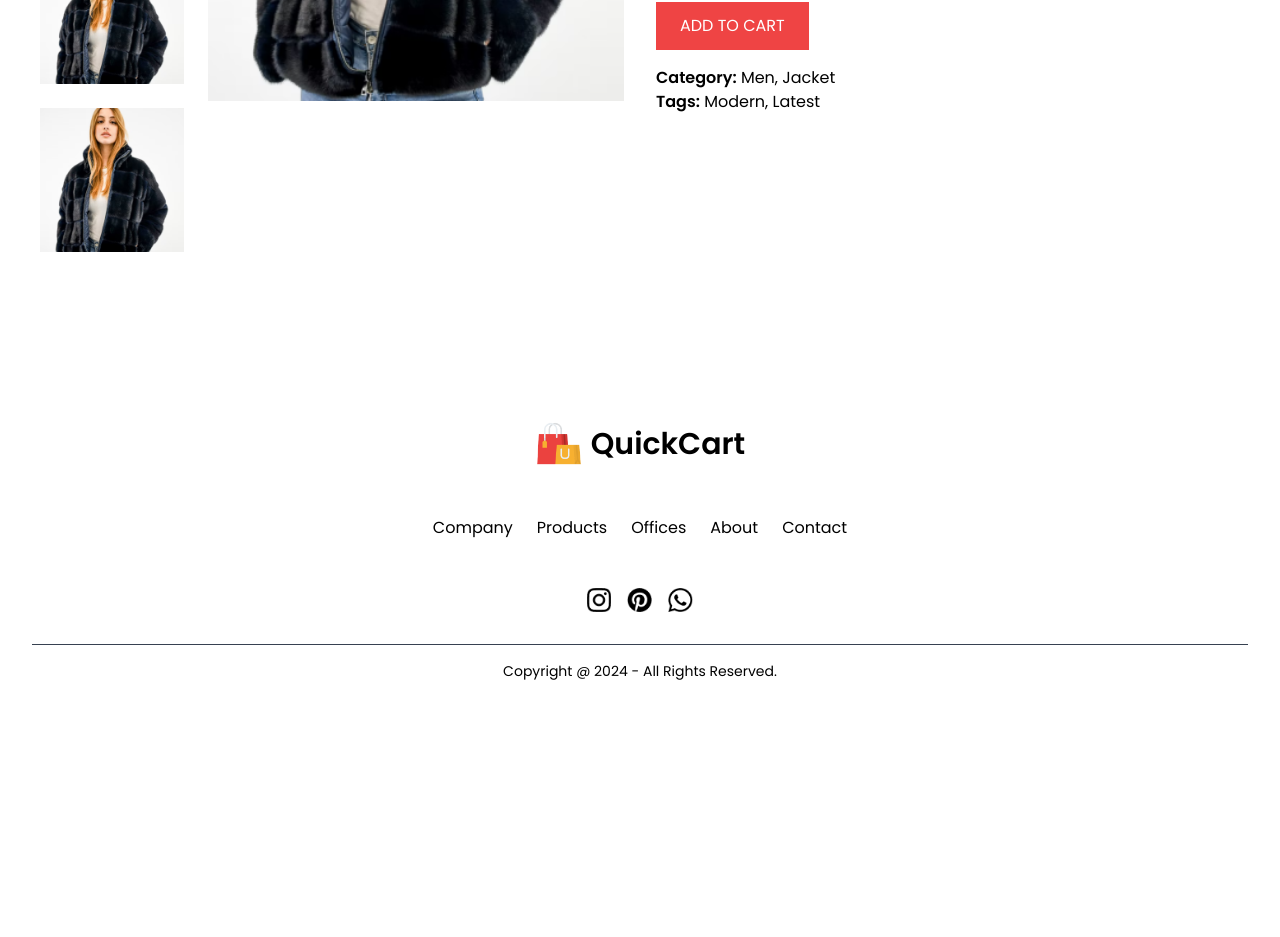
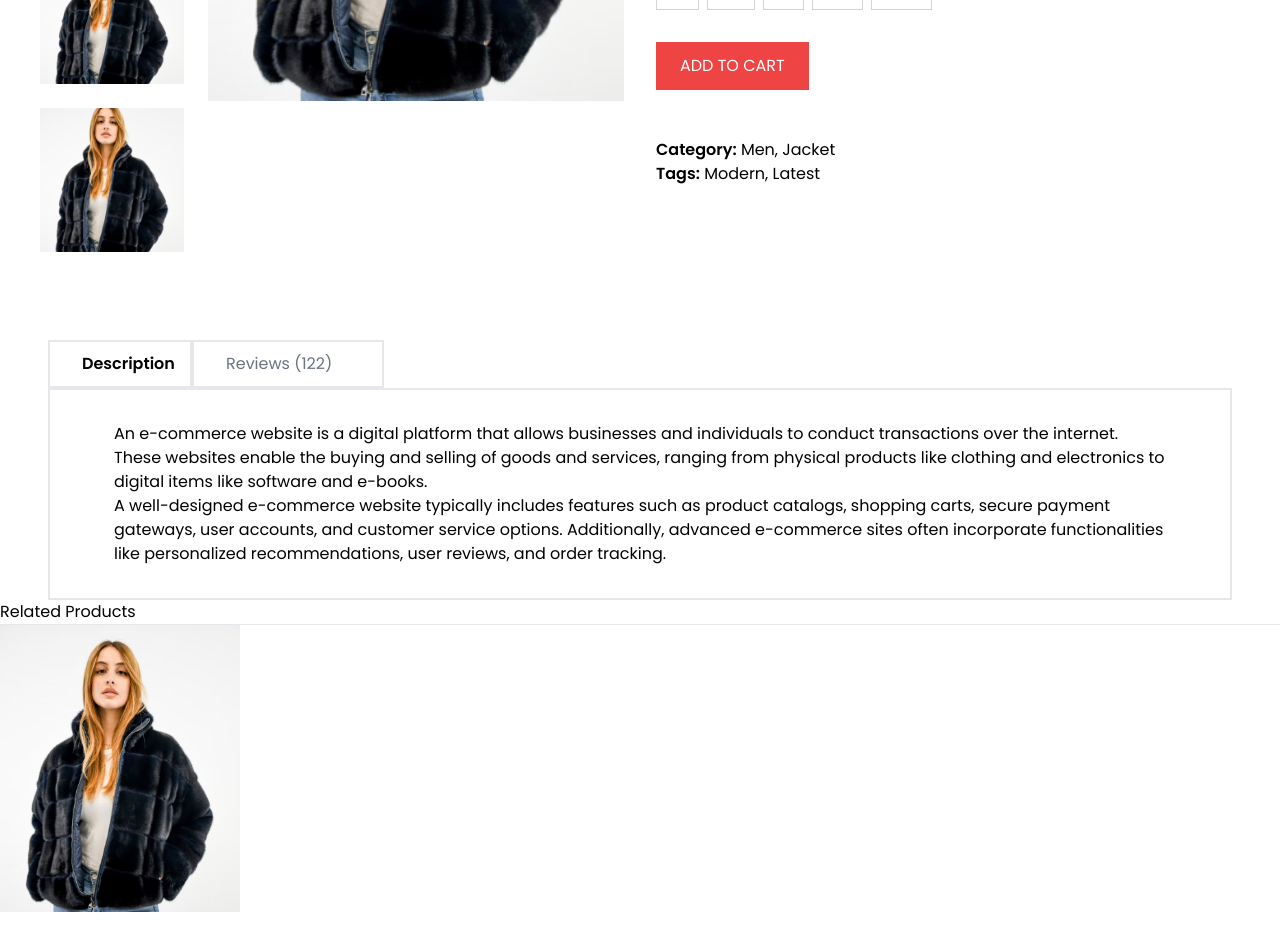
Before and after one commit to ast003/QuickCart, a React (Vite) app in the folder myapp/: page /product/1 in a window 1280 px wide. Shown: the part 560-1497 px from the top of the page. Before the commit the page ends 1273 px from the top, so only its background shows below. Built offline with nearby package versions, Linux system fonts and the light colour scheme.

Commit message:
working on product display

```diff
--- a/myapp/src/Components/BreadCrum.jsx
+++ b/myapp/src/Components/BreadCrum.jsx
@@ -3,7 +3,7 @@ import arrow_icon from './Assets/breadcrum_arrow.png'
 const BreadCrum = (props) => {
     const {product}=props;
   return (
-    <div className='flex items-center mx-12 my-6 gap-2'>
+    <div className='flex items-center mx-8 my-6 gap-2 capitalize'>
         HOME <img src={arrow_icon}/> SHOP<img src={arrow_icon}/> {product.category}<img src={arrow_icon}/> {product.name}
     </div>
   )
--- /dev/null
+++ b/myapp/src/Components/DescriptionBox.jsx
@@ -0,0 +1,19 @@
+const DescriptionBox = () => {
+    return (
+        <div className='descriptionbox'>
+            <div className='navigator flex px-12 mt-12'>
+                <div className="h-12 w-36 border-2 border-gray-200 content-center px-8 font-semibold">Description</div>
+                <div className="h-12 w-48 border-2 border-gray-200 content-center px-8 text-gray-500">Reviews (122)</div>
+            </div>
+            <div className='description-box px-12 '>
+                <p className="px-16 py-8 content-center border-2 border-gray-20">
+                An e-commerce website is a digital platform that allows businesses and individuals to conduct transactions over the internet.
+                These websites enable the buying and selling of goods and services, ranging from physical products like clothing and electronics to digital items like software and e-books.
+                <br/>A well-designed e-commerce website typically includes features such as product catalogs, shopping carts, secure payment gateways, user accounts, and customer service options.
+                Additionally, advanced e-commerce sites often incorporate functionalities like personalized recommendations, user reviews, and order tracking.
+                </p>
+            </div>
+        </div>
+    )
+}
+export default DescriptionBox
--- a/myapp/src/Components/Navbar.jsx
+++ b/myapp/src/Components/Navbar.jsx
@@ -1,6 +1,6 @@
 import logo from './Assets/logo.png';
 import cart_icon from './Assets/cart_icon.png';
-import  { useState } from 'react';
+import { useState } from 'react';
 import { Link } from 'react-router-dom';
 
 const Navbar = () => {
@@ -23,10 +23,11 @@ const Navbar = () => {
             )}
           </svg>
         </button>
-        <Link to='/cart' className='relative ml-4'>
+        <Link to='/cart' className='relative ml-4 -mr-3'>
           <img src={cart_icon} alt="Cart" className='h-6 w-6' />
-          <div className='bg-red-500 text-white rounded-full w-5 h-5 flex items-center justify-center absolute -top-2 -right-2 text-xs'>1</div>
+          <div className='bg-red-500 text-white rounded-full w-5 h-5 flex items-center justify-center absolute -top-2 -right-3 text-xs'>1</div>
         </Link>
+
       </div>
       <ul className={` ${isMenuOpen ? 'flex' : 'hidden'} flex-col md:flex-row md:flex md:space-x-8 md:items-center absolute md:static top-14 left-0 right-0 bg-white md:bg-transparent shadow-md md:shadow-none p-4 md:p-0`}>
         <li onClick={() => { setMenu("shop"); setIsMenuOpen(false); }} className="relative mt-2 md:mt-0">
@@ -51,7 +52,7 @@ const Navbar = () => {
       </ul>
       <div className='login-cart hidden md:flex items-center space-x-10'>
         <Link to='/login'>
-        <button type="button" className="text-gray-950 px-4 py-2 rounded-full border-solid border-2 border-gray-700 hover:bg-gray-200 ">Login</button>
+          <button type="button" className="text-gray-950 px-4 py-2 rounded-full border-solid border-2 border-gray-700 hover:bg-gray-200 ">Login</button>
         </Link>
         <Link to='/cart' className='relative'>
           <img src={cart_icon} alt="Cart" className='h-6 w-6' />
--- a/myapp/src/Components/ProductDisplay.jsx
+++ b/myapp/src/Components/ProductDisplay.jsx
@@ -38,7 +38,7 @@ const ProductDisplay = (props) => {
         </div>
         <div className="mb-4">
           <h2 className="text-xl text-gray-500 font-semibold mb-2">Select Size</h2>
-          <div className="flex space-x-2">
+          <div className="flex space-x-2 mt-8">
             <div className="border border-gray-300 px-4 py-2 cursor-pointer hover:bg-gray-200">S</div>
             <div className="border border-gray-300 px-4 py-2 cursor-pointer hover:bg-gray-200">M</div>
             <div className="border border-gray-300 px-4 py-2 cursor-pointer hover:bg-gray-200">L</div>
@@ -46,8 +46,8 @@ const ProductDisplay = (props) => {
             <div className="border border-gray-300 px-4 py-2 cursor-pointer hover:bg-gray-200">XXL</div>
           </div>
         </div>
-        <button className="bg-red-500 text-white px-6 py-3 hover:bg-red-600">ADD TO CART</button>
-        <p className="mt-4"><span className="font-semibold">Category:</span> Men, Jacket</p>
+        <button className="bg-red-500 text-white px-6 py-3 hover:bg-red-600 mt-4">ADD TO CART</button>
+        <p className="mt-12"><span className="font-semibold">Category:</span> Men, Jacket</p>
         <p><span className="font-semibold">Tags:</span> Modern, Latest</p>
       </div>
     </div>
--- /dev/null
+++ b/myapp/src/Components/RelatedProducts.jsx
@@ -0,0 +1,23 @@
+import data_product from './Assets/data'
+import Item from './Item'
+const RelatedProducts = () => {
+  return (
+    <div className='related-products'>
+        <h1>Related Products</h1>
+        <hr/>
+        <div className='related-products-items'>
+        {data_product.map((item, i) => {
+          return <Item key={i}
+          id={item.id}
+          name={item.name}
+          image={item.image}
+          new_price={item.new_price}
+          old_price={item.old_price} />
+        }
+        )}
+        </div>
+    </div>
+  )
+}
+
+export default RelatedProducts
--- a/myapp/src/Pages/Product.jsx
+++ b/myapp/src/Pages/Product.jsx
@@ -1,9 +1,10 @@
-
 import { useContext } from 'react'
 import { ShopContext } from '../Context/ShopContext'
 import { useParams } from 'react-router-dom'
 import BreadCrum from '../Components/BreadCrum';
 import ProductDisplay from '../Components/ProductDisplay';
+import DescriptionBox from '../Components/DescriptionBox';
+import RelatedProducts from '../Components/RelatedProducts';
 const Product = () => {
   const {all_product}=useContext(ShopContext);
   const {productId}=useParams();
@@ -12,8 +13,9 @@ const Product = () => {
     <div>
       <BreadCrum product={product}/>
       <ProductDisplay product={product}/>
+      <DescriptionBox/>
+      <RelatedProducts/>
     </div>
   )
 }
-
 export default Product
```
